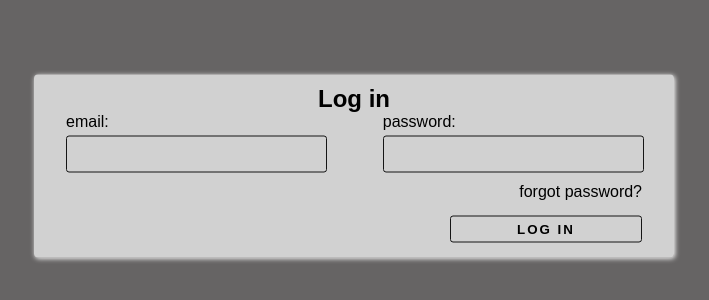
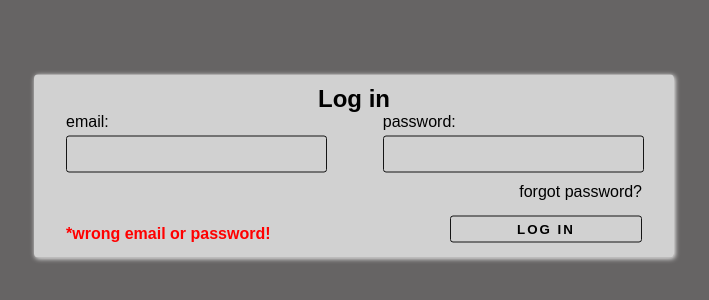
Before and after one commit to MilanDupalo/FZ-admin-panel, a website: page login.html in a window 1280 px wide. Shown: the part 234-534 px from the top of the page, without its empty margins (286-995 px from the left). Drawn offline with Linux system fonts and the light colour scheme.

Commit message:
login fix

```diff
--- a/login.html
+++ b/login.html
@@ -26,6 +26,7 @@
             </form>
             <p class="login__forgot">forgot <a href="#">password?</a></p>
             <button class="login__btn">Log in</button>
+            <p class="login__wrong">*wrong email or password!</p>
         </section>
     </main>
 </body>
--- a/scss/pages/_index.scss
+++ b/scss/pages/_index.scss
@@ -4,6 +4,7 @@
     display: flex;
     flex-direction: column;
     @include absolute-center;
+    text-align: center;
     a {
         text-transform: uppercase;
         font-weight: bold;
--- a/scss/pages/_login.scss
+++ b/scss/pages/_login.scss
@@ -68,4 +68,11 @@
             color: white;
         }
     }
+    &__wrong {
+        position: absolute;
+        left: 5%;
+        bottom: 15px;
+        color: red;
+        font-weight: bold;
+    }
 }
```
Also changed, not shown: css/app.css, 1 other file.
